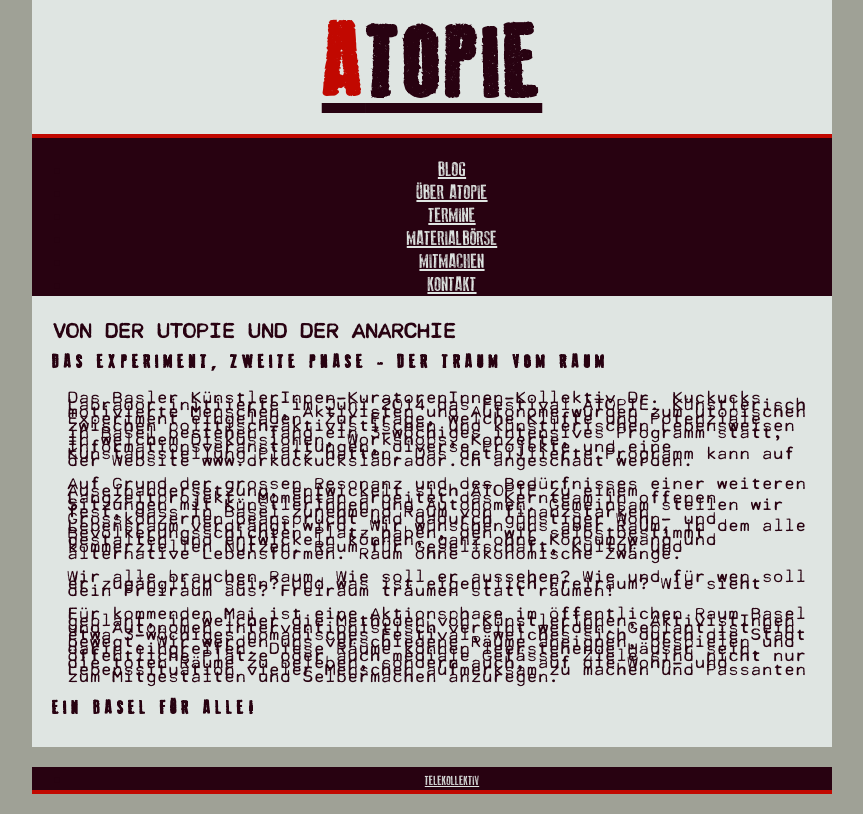
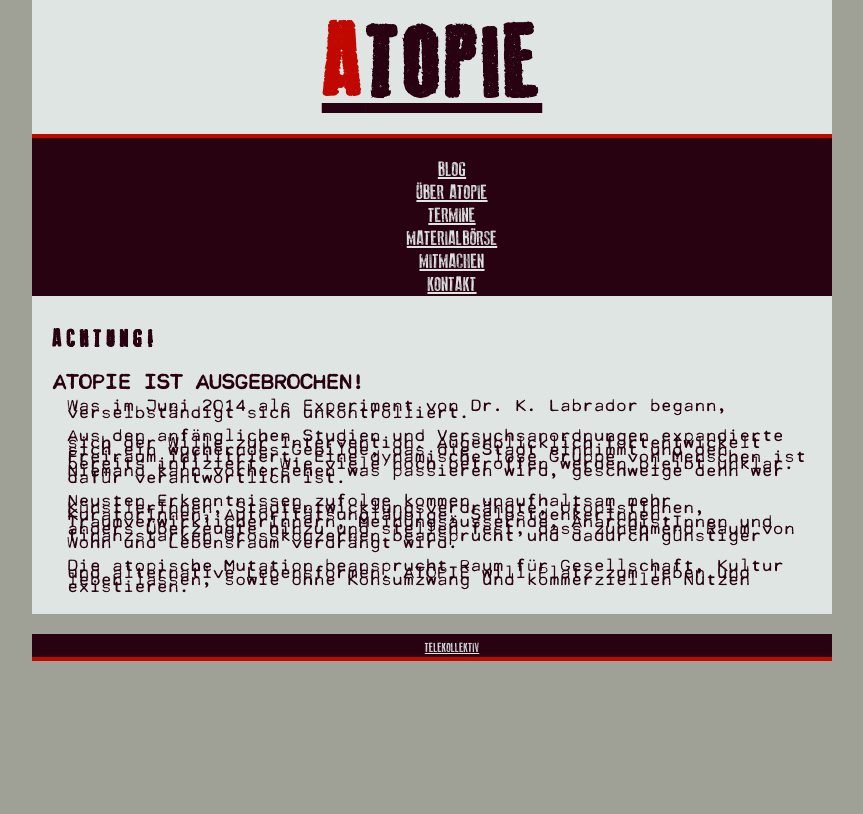
Before and after one commit to telekollektiv/blogupy, a Flask app: template templates/about.html in a window 1280 px wide. Shown: the part 21-835 px from the top of the page, without its empty margins (208-1071 px from the left). After the commit the page ends 682 px from the top, so only its background shows below. Run offline with Flask 2, Linux system fonts and the light colour scheme; the template is opened without the code that fills it, so the values that code supplies are empty; parts of the project's set-up code (start-up, migrations or seed data) failed here and were passed over; some libraries are stand-ins or nearby versions.

Commit message:
updated text

```diff
--- a/templates/about.html
+++ b/templates/about.html
@@ -1,42 +1,11 @@
 {% extends "layout.html" %}
 {% block content %}
   <article>
-    <h2>Von der Utopie und der Anarchie</h2>
-    <h3>Das Experiment, zweite Phase - der Traum vom Raum</h3>
-    <p>Das Basler KünstlerInnen-KuratorenInnen-Kollektiv Dr. Kuckucks Labrador
-initiierte im Juni 2014 das Festival ATOPIE.
-Künstlerisch motivierte Menschen, Aktivisten und Autonome wurden zum
-utopischen Experiment eingeladen.
-Zur Frage, welche Klüfte und Potenziale zwischen
-politisch-aktivistischen und künstlerischen Lebensweisen in Basel
-bestehen fand ein 3-wöchiges intensives Programm statt, in welchem
-Diskussionen, Workshops, Konzerte, Informationsveranstaltungen, diverse
-Projekte und eine Kunstausstellung Platz hatten. Das detaillierte
-Programm kann auf der Website www.drkuckuckslabrador.ch angeschaut werden.</p>
-<p>Auf Grund der grossen Resonanz und des Bedürfnisses einer weiteren
-Auseinandersetzung, entwickelt sich ATOPIE zu einem Langzeitprojekt.
-Momentan arbeitet das Kernteam in offenen Sitzungen mit KünstlerInnen
-und Autonomen. Gemeinsam stellen wir fest, dass in Basel zunehmend Raum
-von finanzstarken Grosskonzernen beansprucht und dadurch günstiger Wohn-
-und Lebensraum verdrängt wird. Wir wünschen uns aber Raum, in dem alle
-Bevölkerungsschichten Platz haben, den wir selbstbestimmt gestalten und
-entwickeln können, ganz ohne Konsumzwang und kommerziellen Nutzen. Raum
-für Gesellschaft, Kultur und alternative Lebensformen. Raum ohne
-ökonomische Zwänge.</p>
-<p>Wir alle brauchen Raum. Wie soll er aussehen? Wie und für wen soll er
-zugänglich sein? Und was ist eigentlich Freiraum? Wie sieht dein
-Freiraum aus? Freiraum träumen statt räumen!</p>
-<p>Für kommenden Mai ist eine Aktionsphase im öffentlichen Raum Basel
-geplant, in welcher die Methoden von KünstlerInnen, AktivistInnen und
-Autonomen interventionistisch vereint werden. Geplant ist ein etwa
-3-wöchiges nomadisches Festival, welches sich durch die Stadt bewegt.
-Wir werden uns verschiedene Räume aneignen, bespielen und darin
-eingreifen. Diese Räume können leerstehende Häuser sein, öffentliche
-Plätze oder auch mediale Gefässe.
-Ziele sind nicht nur die toten Räume zu beleben, sondern auch, auf die
-Wohn- und Lebenssituation vieler Menschen aufmerksam zu machen und
-Passanten zum Mitgestalten und Selbermachen anzuregen.</p>
-<h3>EIN BASEL FÜR ALLE!</h3>
-
+    <h1>ACHTUNG!</h1>
+    <h2>ATOPIE ist ausgebrochen!</h2>
+    <p>Was im Juni 2014 als Experiment von Dr. K. Labrador begann, verselbständigt sich unkontrolliert.</p>
+    <p>Aus den anfänglichen Studien und Versuchsanordnungen expandierte sich der Wille zur Intervention. Augenblicklich fortentwickelt sich ein wucherndes Gebilde, das die Stadt einnimmt und den Freiraum infiltriert. Eine dynamische lose Gruppe von Menschen ist bereits infiziert. Wie viele noch betroffen werden bleibt unklar. Niemand kann vorhersehen was passieren wird, geschweige denn wer dafür verantwortlich ist.</p>
+    <p>Neusten Erkenntnissen zufolge kommen unaufhaltsam mehr KünstlerInnen, Stadtentwicklungsverdrängte, UtopistInnen, KuratorInnen, Autoritätsungläubige, SelbstdenkerInnen, TraumverwirklicherInnern, Meinungsäussernde, AnarchistInnen und anders Überzeugte hinzu und stellen fest, dass zunehmend Raum von finanzstarken Grosskonzernen beansprucht und dadurch günstiger Wohn­ und Lebensraum verdrängt wird.</p>
+    <p>Die atopische Mutation beansprucht Raum für Gesellschaft, Kultur und alternative Lebensformen. ATOPIE will Platz zum leben und leben lassen, sowie ohne Konsumzwang und kommerziellen Nutzen existieren.</p>
   </article>
 {% endblock %}
```
